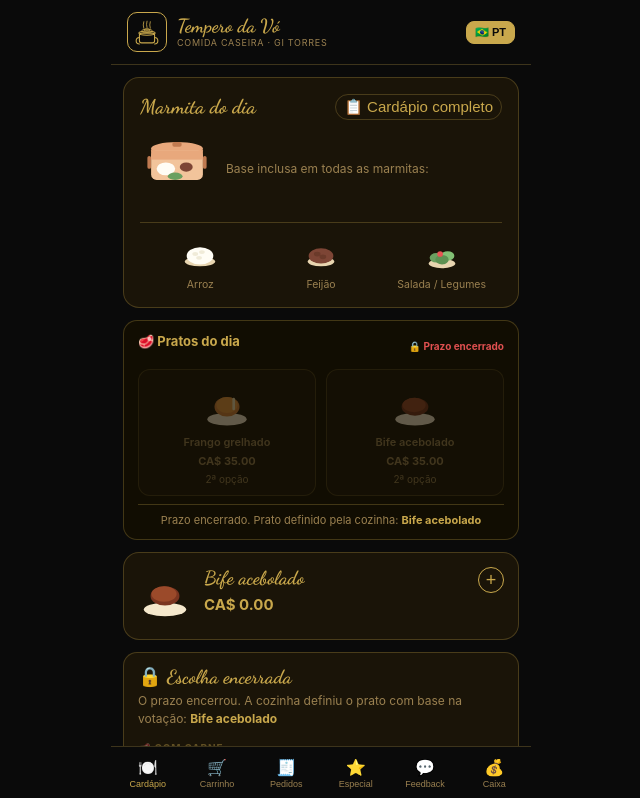
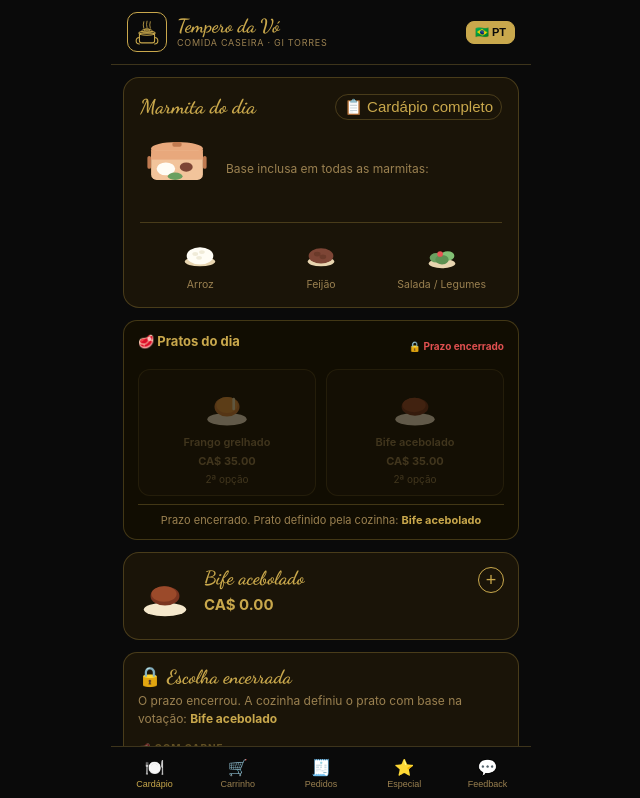
Before and after one commit to edsontorres68-droid/tempero-da-vo, a React (Create React App) app: page / in a window 1280 px wide. Shown: the top 798 px of the page, without its empty margins (319-959 px from the left). Built offline with nearby package versions, Linux system fonts and the light colour scheme.

Commit message:
esconder icones cozinha e caixa ate digitar PIN

```diff
--- a/src/App.js
+++ b/src/App.js
@@ -435,7 +435,7 @@ function ObsPanel({val,onSave,onClose,t}) {
 export default function App() {
   const [lang,setLang]       = useState("pt");
   const t                    = T[lang];
-  const [cozinhaVisivel,setCozinhaVisivel] = useState(false);
+  const [cozinhaVisivel,setCozinhaVisivel] = useState(()=>{ try{ return localStorage.getItem("acessoLiberado")==="1"; }catch(_){ return false; } });
   const [pinAberto,setPinAberto]           = useState(false);
   const [pinInput,setPinInput]             = useState("");
   const [pinErro,setPinErro]               = useState("");
@@ -449,6 +449,7 @@ export default function App() {
       if (novo === PIN_COZINHA) {
         setPinAberto(false);
         setCozinhaVisivel(true);
+        try{ localStorage.setItem("acessoLiberado","1"); }catch(_){}
         setAba("cozinha");
         setCozinhaAuth(false);
         setSenhaInput("");
@@ -1012,7 +1013,7 @@ export default function App() {
               : <div>
                   {/* Botões topo cozinha */}
                   <div style={{display:"flex",justifyContent:"space-between",marginBottom:12,alignItems:"center"}}>
-                    <button onClick={()=>{setCozinhaVisivel(false);setAba("cardapio");setCozinhaAuth(false);}}
+                    <button onClick={()=>{setAba("cardapio");setCozinhaAuth(false);}}
                       style={{fontSize:11,color:"#E05050",background:"transparent",border:"1px solid #E0505044",borderRadius:20,padding:"5px 12px",cursor:"pointer"}}>
                       🔒 Sair da cozinha
                     </button>
@@ -1242,7 +1243,7 @@ export default function App() {
           {icon:"⭐",idx:3,id:"especial"},
           {icon:"💬",idx:4,id:"feedback"},
           ...(cozinhaVisivel?[{icon:"👩‍🍳",idx:5,id:"cozinha",onClick:()=>{setCozinhaAuth(false);setSenhaInput("");setSenhaErro("");setAba("cozinha");}}]:[]),
-          {icon:"💰",idx:6,id:"caixa"},
+          ...(cozinhaVisivel?[{icon:"💰",idx:6,id:"caixa"}]:[]),
         ].map(tb=>(
           <Tab key={tb.id} icon={tb.icon} label={NAV[tb.idx]} ativo={aba===tb.id}
             onClick={tb.onClick||(()=>setAba(tb.id))} badge={tb.badge||0}/>
```
